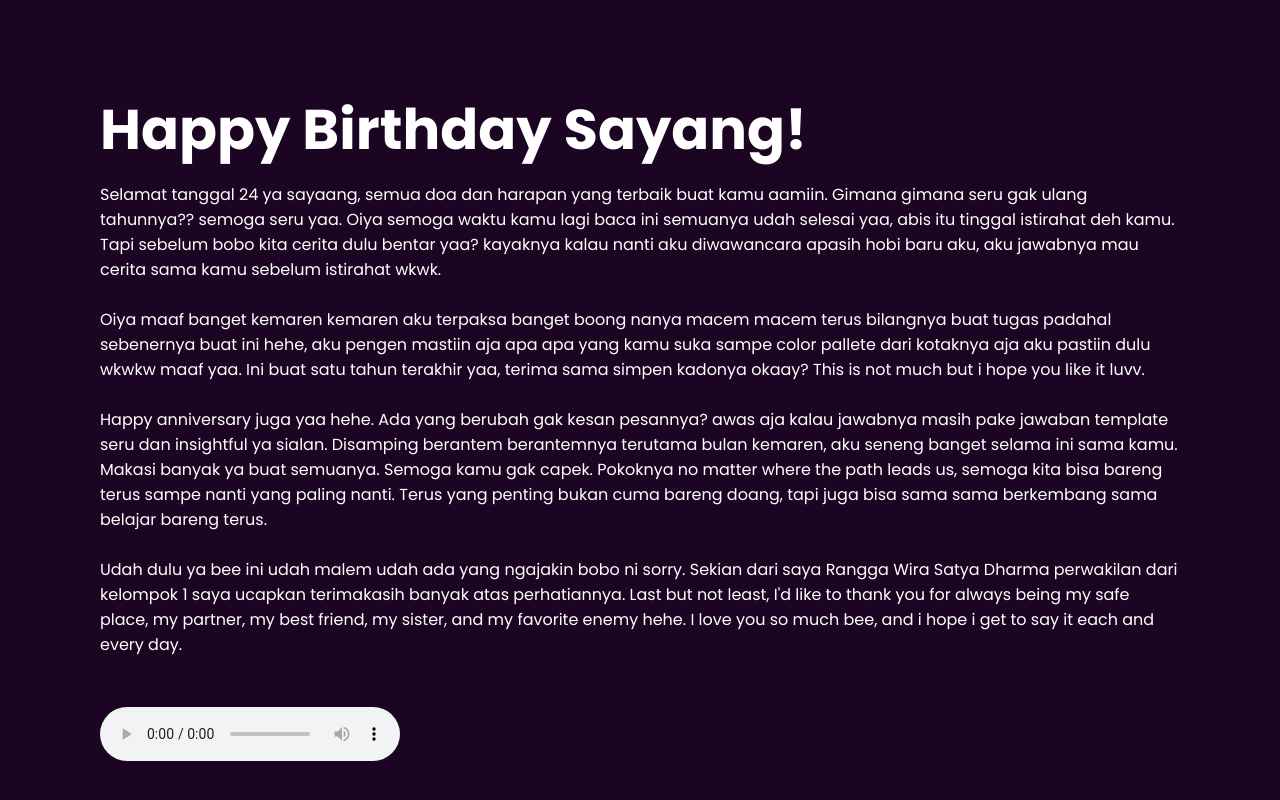
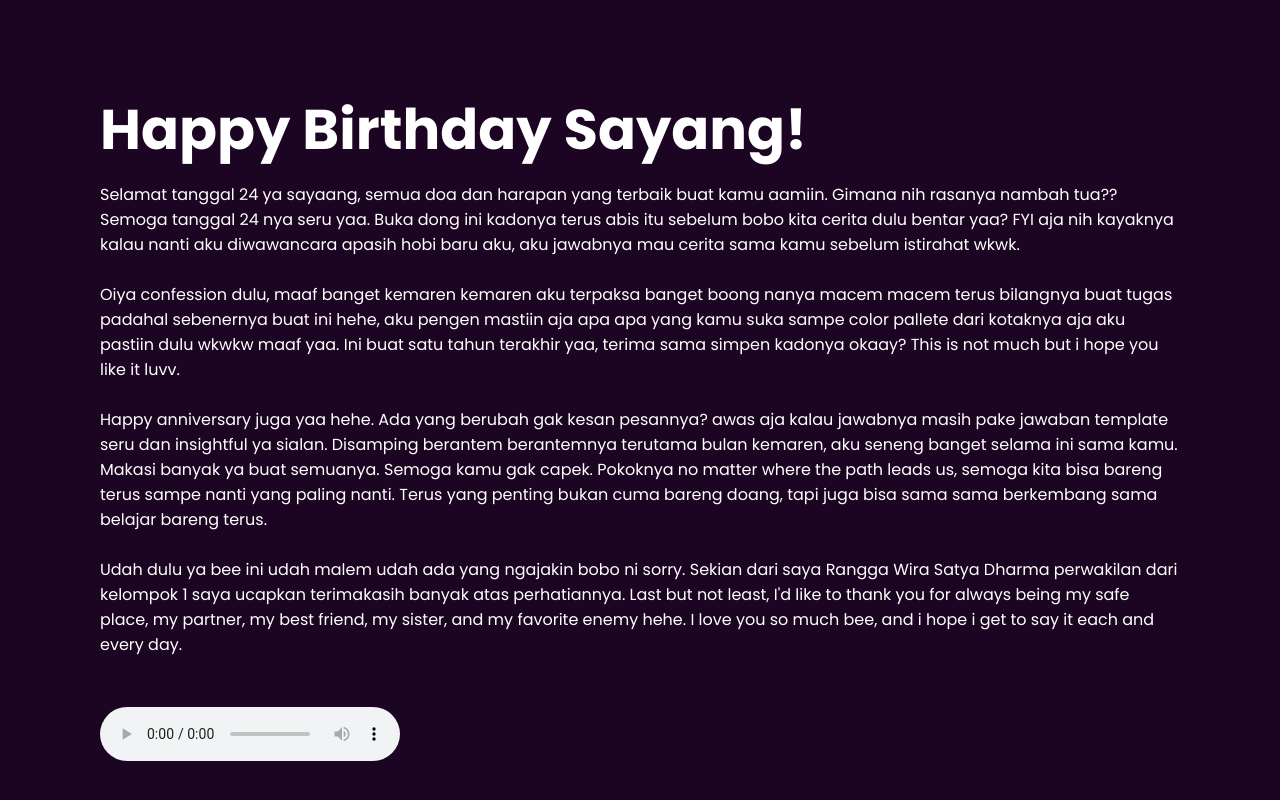
Before and after one commit to rwsdharma/adivasafa, a plain HTML site: page index.html in a window 1280 px wide. Shown: the part 813-1613 px from the top of the page. Drawn offline with Linux system fonts and the light colour scheme.

Commit message:
Update index.html

```diff
--- a/index.html
+++ b/index.html
@@ -5,7 +5,7 @@
     <meta http-equiv="X-UA-Compatible" content="IE=edge">
     <meta name="viewport" content="width=device-width, initial-scale=1.0">
     <link rel="stylesheet" href="style.css">
-    <title>parallax</title>
+    <title>Safa Birthday Webpage</title>
     <body>
         <header>
             <ul</ul>
@@ -19,10 +19,10 @@
         </section>
         <div class="sec">
              <h2>Happy Birthday Sayang!</h2>
-             <p> Selamat tanggal 24 ya sayaang, semua doa dan harapan yang terbaik buat kamu aamiin. Gimana gimana seru gak ulang tahunnya??
-                 semoga seru yaa. Oiya semoga waktu kamu lagi baca ini semuanya udah selesai yaa, abis itu tinggal istirahat deh kamu. Tapi sebelum bobo kita cerita dulu bentar yaa?
-                 kayaknya kalau nanti aku diwawancara apasih hobi baru aku, aku jawabnya mau cerita sama kamu sebelum istirahat wkwk.
-                 <br><br> Oiya maaf banget kemaren kemaren aku terpaksa banget boong nanya macem macem terus bilangnya buat tugas padahal sebenernya buat ini hehe, aku pengen mastiin aja apa apa yang kamu suka sampe
+             <p> Selamat tanggal 24 ya sayaang, semua doa dan harapan yang terbaik buat kamu aamiin. Gimana nih rasanya nambah tua??
+                 Semoga tanggal 24 nya seru yaa. Buka dong ini kadonya terus abis itu sebelum bobo kita cerita dulu bentar yaa? FYI aja nih
+                kayaknya kalau nanti aku diwawancara apasih hobi baru aku, aku jawabnya mau cerita sama kamu sebelum istirahat wkwk.
+                 <br><br> Oiya confession dulu, maaf banget kemaren kemaren aku terpaksa banget boong nanya macem macem terus bilangnya buat tugas padahal sebenernya buat ini hehe, aku pengen mastiin aja apa apa yang kamu suka sampe
                 color pallete dari kotaknya aja aku pastiin dulu wkwkw maaf yaa. Ini buat satu tahun terakhir yaa, terima sama simpen kadonya okaay? This is not much but i hope you like it luvv.
                 <br><br> Happy anniversary juga yaa hehe. Ada yang berubah gak kesan pesannya? awas aja kalau jawabnya masih pake jawaban template seru dan insightful ya sialan. Disamping berantem berantemnya terutama bulan kemaren,
                 aku seneng banget selama ini sama kamu. Makasi banyak ya buat semuanya. Semoga kamu gak capek. Pokoknya no matter where the path leads us, semoga kita bisa bareng terus sampe nanti yang paling nanti. Terus yang penting bukan cuma bareng doang, tapi juga bisa sama sama berkembang sama belajar bareng terus.
```
